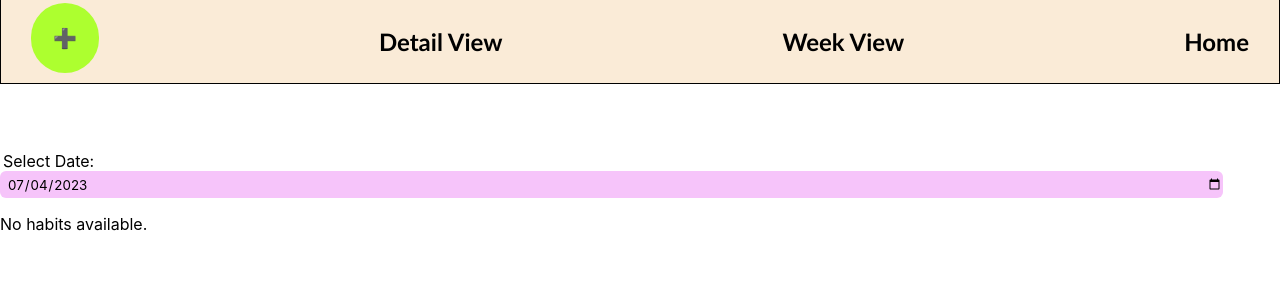
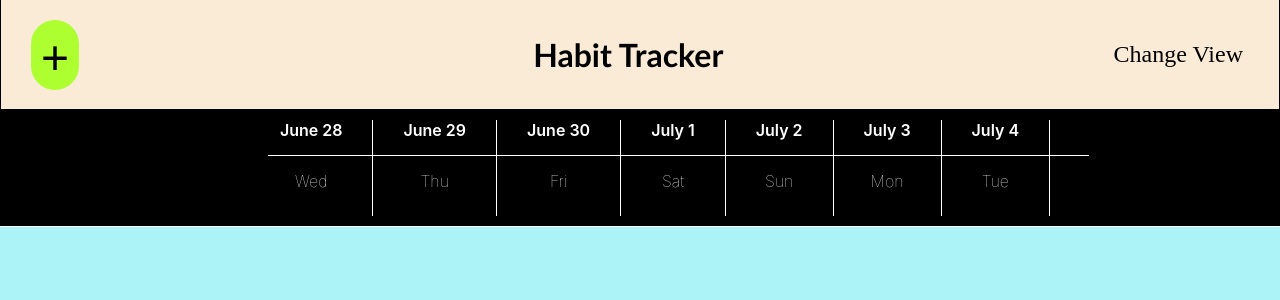
Before and after one commit to arijitmandal10/Habit-Tracker-React, a React (Create React App) app: page /WeeklyView in a window 1280 px wide. Shown: the top 300 px of the page. Built offline with nearby package versions, Linux system fonts and the light colour scheme.

Commit message:
weeklyview

```diff
--- a/src/components/HabitCard.jsx
+++ b/src/components/HabitCard.jsx
@@ -1,49 +1,21 @@
-// import React from 'react';
-// import { useDispatch } from 'react-redux';
-// import { deleteHabit } from '../utils/habitsSlice';
+import React from 'react';
+import { useSelector, useDispatch } from 'react-redux';
+import { updateHabitStatus, deleteHabit } from '../utils/habitsSlice';
 
-// const HabitCard = ({ id, title, frequency, description, time }) => {
-// 	const dispatch = useDispatch();
+const HabitCard = ({ id, title, frequency, description, time }) => {
+	const dispatch = useDispatch();
+	const habits = useSelector((state) => state.habits);
+	const habit = useSelector((state) => state.habits.find((habit) => habit.id === id));
+	console.log(habits);
 
-// 	const handleDelete = () => {
-// 		dispatch(deleteHabit(id));
-// 	};
-
-// 	return (
-// 		<div className='habit-card'>
-// 			<div className='position'>
-// 				<h3>{title}</h3>
-// 				<caption>{time}</caption>
-// 			</div>
-
-// 			<div className='hr'></div>
-// 			<div className='position'>
-// 				<p style={{ minWidth: '110px' }}>{description}</p> |<p>{frequency}</p> |
-// 				<div className='buttons'>
-// 					<button>Update</button> &nbsp;
-// 					<button onClick={handleDelete}>Delete</button>
-// 				</div>
-// 			</div>
-// 		</div>
-// 	);
-// };
-
-// export default HabitCard;
-
-import React from 'react';
-import { useDispatch } from 'react-redux';
-import { deleteHabit, updateHabit } from '../utils/habitsSlice';
-
-const HabitCard = ({ id, title, frequency, description, time, status }) => {
-	const dispatch = useDispatch();
+	const handleStatusChange = (event) => {
+		const newStatus = event.target.value;
+		dispatch(updateHabitStatus({ habitId: id, status: newStatus }));
+		console.log(habits);
+	};
 
 	const handleDelete = () => {
 		dispatch(deleteHabit(id));
-	};
-
-	const handleChangeStatus = (event) => {
-		const updatedStatus = event.target.value;
-		dispatch(updateHabit({ id, status: updatedStatus, title, description, time })); // Include the title in the updateHabit action
 	};
 
 	return (
@@ -53,16 +25,14 @@ const HabitCard = ({ id, title, frequency, description, time, status }) => {
 					<h3>{title}</h3>
 					<caption>{time}</caption>
 				</div>
-
 				<div className='hr'></div>
 				<div className='position'>
-					<p style={{ minWidth: '110px' }}>{description}</p> |<p>{frequency}</p> |{/* <button>Update</button> &nbsp; */}
-					<button onClick={handleDelete}>Delete</button>
+					<p style={{ minWidth: '110px' }}>{description}</p> |<p>{frequency}</p> |<button onClick={handleDelete}>Delete</button>
 				</div>
 			</div>
 			<label>
-				<select style={{ marginLeft: '29.5%' }} value={status} onChange={handleChangeStatus}>
-					<option value='None'>None</option>
+				<select style={{ marginLeft: '29.5%' }} value={habit.todayStatus} onChange={handleStatusChange}>
+					<option value={habit.todayStatus}>{habit.todayStatus}</option>
 					<option value='Done'>Done</option>
 					<option value='Not Done'>Not Done</option>
 				</select>
--- a/src/components/HabitForm.jsx
+++ b/src/components/HabitForm.jsx
@@ -1,78 +1,3 @@
-// import React, { useState } from 'react';
-// import { useDispatch } from 'react-redux';
-// import { addHabit } from '../utils/habitsSlice';
-// import { convertTo24HourFormat } from '../utils/helper';
-// import DatePicker from 'react-datepicker';
-// import 'react-datepicker/dist/react-datepicker.css';
-// import { v4 as uuidv4 } from 'uuid';
-// import { useNavigate } from 'react-router-dom';
-
-// const HabitForm = () => {
-// 	const dispatch = useDispatch();
-// 	const navigate = useNavigate();
-
-// 	const [title, setTitle] = useState('');
-// 	const [frequency, setFrequency] = useState('daily');
-// 	const [description, setDescription] = useState('');
-// 	const [time, setTime] = useState(new Date());
-
-// 	const handleSubmit = (event) => {
-// 		event.preventDefault();
-
-// 		const formattedTime = convertTo24HourFormat(time);
-
-// 		const newHabit = {
-// 			id: uuidv4(),
-// 			title,
-// 			frequency,
-// 			description,
-// 			time: formattedTime,
-// 		};
-
-// 		dispatch(addHabit(newHabit));
-
-// 		setTitle('');
-// 		setFrequency('daily');
-// 		setDescription('');
-// 		setTime(new Date());
-
-// 		// Navigate to the home page after submitting the form
-// 		navigate('/');
-// 	};
-
-// 	return (
-// 		<form onSubmit={handleSubmit}>
-// 			<label>
-// 				<input placeholder='Title' type='text' value={title} onChange={(e) => setTitle(e.target.value)} required />
-// 			</label>
-// 			<label>
-// 				<select value={frequency} onChange={(e) => setFrequency(e.target.value)}>
-// 					<option value='daily'>Daily</option>
-// 					<option value='weekly'>Weekly</option>
-// 					<option value='monthly'>Monthly</option>
-// 				</select>
-// 			</label>
-// 			<label>
-// 				<textarea placeholder='description (optional)' value={description} onChange={(e) => setDescription(e.target.value)}></textarea>
-// 			</label>
-// 			<label>
-// 				<DatePicker
-// 					selected={time}
-// 					onChange={(date) => setTime(date)}
-// 					showTimeSelect
-// 					showTimeSelectOnly
-// 					timeIntervals={15}
-// 					timeCaption='Time'
-// 					dateFormat='h:mm aa'
-// 				/>
-// 			</label>
-// 			<button type='submit'>Submit</button>
-// 		</form>
-// 	);
-// };
-
-// export default HabitForm;
-
 import React, { useState } from 'react';
 import { useDispatch } from 'react-redux';
 import { addHabit } from '../utils/habitsSlice';
@@ -81,6 +6,7 @@ import DatePicker from 'react-datepicker';
 import 'react-datepicker/dist/react-datepicker.css';
 import { v4 as uuidv4 } from 'uuid';
 import { useNavigate } from 'react-router-dom';
+import { format } from 'date-fns';
 
 const HabitForm = () => {
 	const dispatch = useDispatch();
@@ -90,7 +16,7 @@ const HabitForm = () => {
 	const [frequency, setFrequency] = useState('daily');
 	const [description, setDescription] = useState('');
 	const [time, setTime] = useState(new Date());
-	const [status, setStatus] = useState('None'); // New piece of state
+	const [todayStatus, setTodayStatus] = useState('None');
 
 	const handleSubmit = (event) => {
 		event.preventDefault();
@@ -103,7 +29,7 @@ const HabitForm = () => {
 			frequency,
 			description,
 			time: formattedTime,
-			status: status, // Include the status in the new habit object
+			todayStatus,
 		};
 
 		dispatch(addHabit(newHabit));
@@ -112,9 +38,8 @@ const HabitForm = () => {
 		setFrequency('daily');
 		setDescription('');
 		setTime(new Date());
-		setStatus('None'); // Reset the status state
+		setTodayStatus('None');
 
-		// Navigate to the home page after submitting the form
 		navigate('/');
 	};
 
@@ -131,7 +56,7 @@ const HabitForm = () => {
 				</select>
 			</label>
 			<label>
-				<textarea placeholder='description (optional)' value={description} onChange={(e) => setDescription(e.target.value)}></textarea>
+				<textarea placeholder='Description (optional)' value={description} onChange={(e) => setDescription(e.target.value)}></textarea>
 			</label>
 			<label>
 				<DatePicker
@@ -146,7 +71,7 @@ const HabitForm = () => {
 			</label>
 			{/* <label>
 				Status:
-				<select value={status} onChange={(e) => setStatus(e.target.value)}>
+				<select value={todayStatus} onChange={(e) => setTodayStatus(e.target.value)}>
 					<option value='None'>None</option>
 					<option value='Done'>Done</option>
 					<option value='Not Done'>Not Done</option>
--- a/src/components/Navbar.jsx
+++ b/src/components/Navbar.jsx
@@ -3,35 +3,21 @@ import { Link, useLocation } from 'react-router-dom';
 
 const Navbar = () => {
 	const location = useLocation();
-	const [heading, setHeading] = useState('Detail View');
+	const [isWeeklyView, setIsWeeklyView] = useState(false);
 
-	const handleAddButtonClick = () => {
-		setHeading('Add New Habit');
+	const handleToggleView = () => {
+		setIsWeeklyView((prevState) => !prevState);
 	};
-
-	// Check the current location to determine the heading text
-	React.useEffect(() => {
-		if (location.pathname === '/HabitForm') {
-			setHeading('Add New Habit');
-		} else {
-			setHeading('Detail View');
-		}
-	}, [location.pathname]);
 
 	return (
 		<nav>
 			<Link to='/HabitForm'>
-				<button onClick={handleAddButtonClick}>➕</button>
+				<button>+</button>
 			</Link>
-			<h3>{heading}</h3>
-			<h3>
-				<Link to='/WeeklyView'>Week View</Link>
-			</h3>
-
-			<h3>
-				{' '}
-				<Link to='./'>Home</Link>{' '}
-			</h3>
+			<h3>Habit Tracker</h3>
+			<button onClick={handleToggleView}>
+				{isWeeklyView ? <Link to='/'>Change View</Link> : <Link to='/WeeklyView'>Change View</Link>}
+			</button>
 		</nav>
 	);
 };
--- a/src/components/WeeklyView.jsx
+++ b/src/components/WeeklyView.jsx
@@ -1,78 +1,78 @@
-import React, { useState } from 'react';
+import React from 'react';
 import { useSelector, useDispatch } from 'react-redux';
-import { updateHabit } from '../utils/habitsSlice';
+import { format, addDays } from 'date-fns';
+import { updateHabitStatus } from '../utils/habitsSlice'; // Import the action to update todayStatus
 
 const WeeklyView = () => {
 	const habits = useSelector((state) => state.habits);
-	const [selectedDate, setSelectedDate] = useState(new Date());
+	const today = new Date();
+	const lastSixDays = [...Array(6)].map((_, index) => {
+		const date = addDays(today, -6 + index); // Get the previous six days starting from today
+		return {
+			date,
+			dayOfWeek: format(date, 'EEE'),
+		};
+	});
+
 	const dispatch = useDispatch();
 
-	// Find the habit with the given ID
-	const findHabit = (habitId) => {
-		return habits.find((habit) => habit.id === habitId);
+	const handleChange = (habitId, dayIndex, status) => {
+		// Perform your update action here using Redux
+		console.log(`Habit ID: ${habitId}, Day Index: ${dayIndex}, Status: ${status}`);
 	};
 
-	// Handle marking the habit status for a specific day
-	const handleMarkStatus = (habitId, day, updatedStatus) => {
-		const updatedHabit = findHabit(habitId);
-		if (updatedHabit) {
-			updatedHabit.status[day] = updatedStatus;
-			dispatch(updateHabit(updatedHabit));
-		}
-	};
-
-	// Handle changing the status for a specific day
-	const handleStatusChange = (habitId, day, event) => {
-		const updatedStatus = event.target.value;
-		handleMarkStatus(habitId, day, updatedStatus);
-	};
-
-	// Render the habit status for a specific day
-	const renderHabitStatus = (habitId, day) => {
-		const habit = findHabit(habitId);
-		if (habit && habit.status) {
-			const status = habit.status[day];
-			return (
-				<select value={status} onChange={(event) => handleStatusChange(habitId, day, event)}>
-					<option value='None'>None</option>
-					<option value='Done'>Done</option>
-					<option value='Not Done'>Not Done</option>
-				</select>
-			);
-		}
-		return null;
-	};
-
-	// Render the habit component
-	const renderHabit = (habit) => {
-		return (
-			<div className='habit' key={habit.id}>
-				<div className='habit-name'>{habit.title}</div>
-				<div className='habit-status-container'>
-					{renderHabitStatus(habit.id, 0)} {/* Today */}
-					{Array.from(Array(6)).map((_, index) => (
-						<div key={index} className='previous-day-habit-status'>
-							{renderHabitStatus(habit.id, index + 1)} {/* Previous 6 days */}
-						</div>
-					))}
-				</div>
-			</div>
-		);
+	const handleStatusChange = (habitId, status) => {
+		// Dispatch the action to update todayStatus
+		dispatch(updateHabitStatus(habitId, status));
 	};
 
 	return (
 		<div className='weekly-view'>
-			<div className='date-picker'>
-				<label htmlFor='selected-date'>Select Date:</label>
-				<input
-					type='date'
-					id='selected-date'
-					value={selectedDate.toISOString().substr(0, 10)}
-					onChange={(e) => setSelectedDate(new Date(e.target.value))}
-				/>
+			<div className='days-row'>
+				{lastSixDays.map((day) => (
+					<div key={day.date.getTime()} className='day-label'>
+						<span className='fw-600'>{format(day.date, 'MMMM d')}</span>
+						<div className='hr2'></div>
+						<span className='fw-100'>{day.dayOfWeek}</span>
+					</div>
+				))}
+				<div className='day-label'>
+					<span className='fw-600'>{format(today, 'MMMM d')}</span>
+					<div className='hr2'></div>
+					<span className='fw-100'>{format(today, 'EEE')}</span>
+				</div>
 			</div>
-			<div className='habits-list'>
-				{habits && habits.length > 0 ? habits.map((habit) => renderHabit(habit)) : <p>No habits available.</p>}
+			<div className='habit-list'>
+				{habits.map((habit) => (
+					<div key={habit.id} className='habit-card p-w-15'>
+						<div className='habit-info'>
+							<h3>{habit.title}</h3>
+							<p>{habit.time}</p>
+						</div>
+						<div className='hr'></div>
+						<div className='habit-status-row'>
+							{lastSixDays.map((day, index) => (
+								<div key={day.date.getTime()} className='habit-status'>
+									<select className='fit-content' onChange={(e) => handleChange(habit.id, index, e.target.value)}>
+										<option value='none'>none</option>
+										<option value='done'>done</option>
+										<option value='not done'>not done</option>
+									</select>
+								</div>
+							))}
+
+							<select
+								className='fit-content today-select'
+								value={habit.todayStatus}
+								onChange={(e) => handleStatusChange(habit.id, e.target.value)}
+							>
+								<option value={habit.todayStatus}>{habit.todayStatus}</option>
+								<option value='Done'>Done</option>
+								<option value='Not Done'>Not Done</option>
+							</select>
+						</div>
+					</div>
+				))}
 			</div>
 		</div>
 	);
--- a/src/index.css
+++ b/src/index.css
@@ -4,6 +4,7 @@ body {
 		'Helvetica Neue', sans-serif;
 	-webkit-font-smoothing: antialiased;
 	-moz-osx-font-smoothing: grayscale;
+	background: #acf3f7;
 }
 
 code {
@@ -23,21 +24,41 @@ nav {
 nav > a > button {
 	border: none;
 	background: greenyellow;
-	padding: 22px;
-	border-radius: 39px;
-	font-size: larger;
+	padding: 10px;
+	border-radius: 50px;
+	font-size: xxx-large;
 	height: 70px;
+}
+nav > a > button:hover {
+	background-color: red;
+	color: white;
 }
 
 nav a {
 	text-decoration: none;
 	color: inherit;
+	margin: auto 0px;
 }
 
 nav > h3 {
 	font-family: 'Trebuchet MS', 'Lucida Sans Unicode', 'Lucida Grande', 'Lucida Sans', Arial, sans-serif;
+	font-size: xx-large;
+	font-weight: 900;
+	margin-left: 70px;
+}
+
+nav > button {
+	height: fit-content;
+	/* display: flex; */
+	margin: auto 0px;
+	background: none;
+	border: none;
 	font-size: x-large;
-	font-weight: 900;
+	font-family: auto;
+}
+
+nav > button:hover {
+	color: red;
 }
 form {
 	display: flex;
@@ -46,9 +67,11 @@ form {
 	/* height: 20em; */
 	margin: 85px auto;
 	gap: 18px;
-	border: 1px solid;
+	/* border: 1px solid; */
 	border-radius: 10px;
 	padding: 20px 13px;
+	background: aliceblue;
+	box-shadow: 1px 1px 10px black;
 }
 
 form > button {
@@ -101,8 +124,9 @@ textarea {
 	border-radius: 10px;
 	width: 40%;
 	margin: 4px auto;
-	border-bottom: 1px solid black;
+	/* border-bottom: 1px solid black; */
 	padding: 10px 7px 0px 10px;
+	box-shadow: 1px 1px 9px 1px black;
 }
 
 .position {
@@ -151,3 +175,102 @@ caption {
 	border-radius: 5px;
 	padding: 6px;
 }
+
+.weekly-view {
+	display: flex;
+	flex-direction: column;
+	gap: 30px;
+}
+
+.days-row {
+	display: flex;
+	justify-content: center;
+	width: 100%;
+	height: 6em;
+	margin: 0px auto;
+	padding: 10px;
+	background: black;
+	border-bottom: 1px solid;
+	margin-top: -67px;
+	color: white;
+}
+
+.day-label {
+	display: flex;
+	flex-direction: column;
+	gap: 15px;
+	text-align: center;
+	border-right: 1px solid;
+	/* padding-right: 17px; */
+	padding-inline: 30px;
+	margin-right: 0px;
+}
+.habit-info {
+	display: flex;
+	justify-content: space-between;
+}
+
+.habit-info > p,
+.habit-info > h3 {
+	margin: 0px;
+}
+
+.p-w-15 {
+	padding: 9px;
+	width: 45%;
+	/* margin-left: 9px; */
+	margin: auto;
+	margin-left: 28.5%;
+}
+
+.habit-status-row {
+	gap: 20px;
+	display: flex;
+	/* justify-content: space-between; */
+	justify-content: center;
+	margin-top: 20px;
+}
+
+.habit-status {
+	border-right: 1px solid;
+	padding-inline: 17px;
+}
+
+.fit-content {
+	width: 46px !important;
+	font-size: 9px;
+	background: #fbf9f9 !important;
+}
+
+.today-select {
+	margin-right: 16px;
+	/* padding-left: 0px; */
+	margin-left: 23px;
+}
+
+.hr {
+	width: 100%;
+	background: black;
+	height: 1px;
+}
+
+.hr2 {
+	height: 1px;
+	background: white;
+	width: 273%;
+	margin-inline: -12px;
+}
+
+.fw-600 {
+	font-weight: 600;
+}
+
+.fw-100 {
+	font-weight: 100;
+}
+
+.habit-list {
+	display: flex;
+	flex-direction: column;
+	gap: 30px;
+}
--- a/src/utils/habitsSlice.js
+++ b/src/utils/habitsSlice.js
@@ -11,23 +11,22 @@ const habitsSlice = createSlice({
 			const habitId = action.payload;
 			return state.filter((habit) => habit.id !== habitId);
 		},
-		updateHabit: (state, action) => {
-			const updatedHabit = action.payload;
-			const index = state.findIndex((habit) => habit.id === updatedHabit.id);
-			if (index !== -1) {
-				state[index] = updatedHabit;
+		updateHabitStatus: (state, action) => {
+			const { habitId, status } = action.payload;
+			const habitIndex = state.findIndex((habit) => habit.id === habitId);
+			if (habitIndex !== -1) {
+				state[habitIndex].todayStatus = status;
 			}
 		},
-		updateHabitStatus: (state, action) => {
-			const { habitId, day, status } = action.payload;
+		updateLastSixDaysStatus: (state, action) => {
+			const { habitId, updatedStatus } = action.payload;
 			const habit = state.find((habit) => habit.id === habitId);
 			if (habit) {
-				habit.status[day] = status;
+				habit.lastSixDaysStatus = updatedStatus;
 			}
 		},
 	},
 });
 
-export const { addHabit, deleteHabit, updateHabit, updateHabitStatus } = habitsSlice.actions;
-
+export const { addHabit, deleteHabit, updateHabitStatus, updateLastSixDaysStatus } = habitsSlice.actions;
 export default habitsSlice.reducer;
```
Also changed, not shown: src/components/Habits.jsx (+5 -2 lines).
